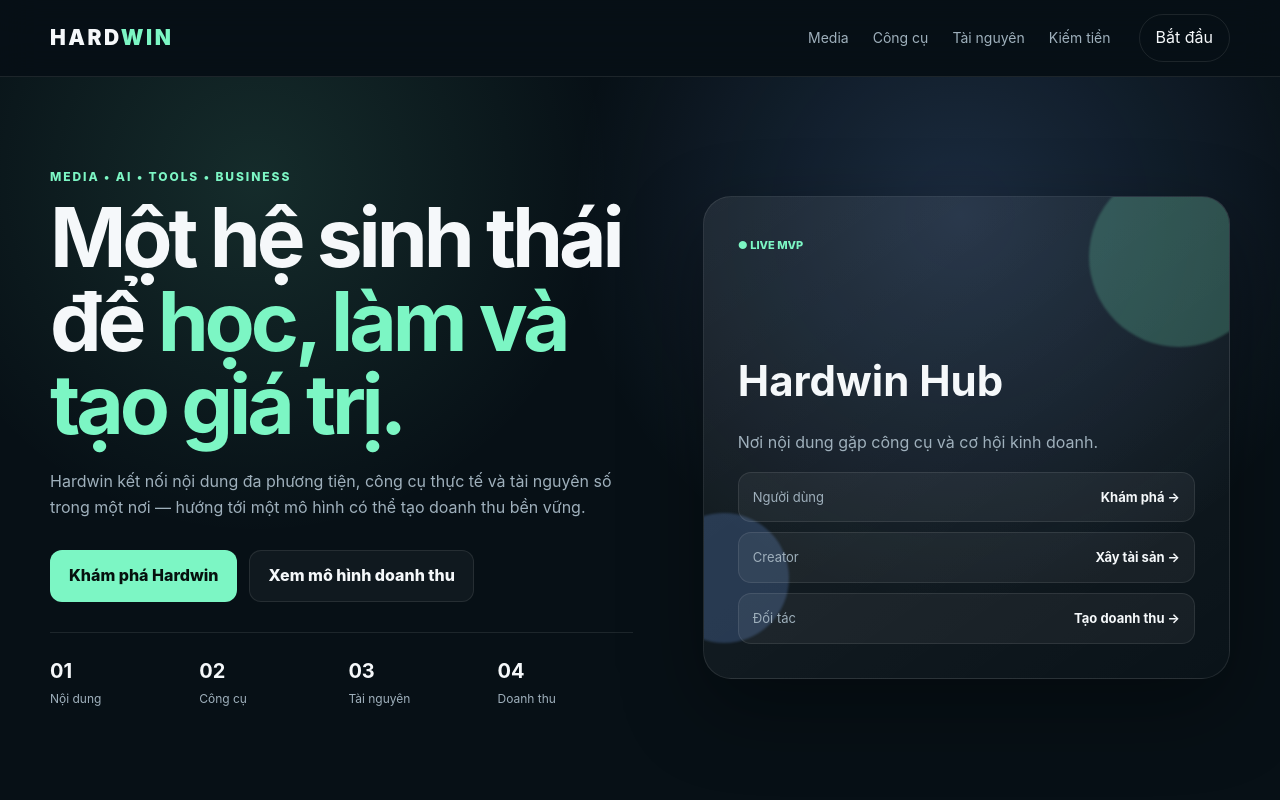
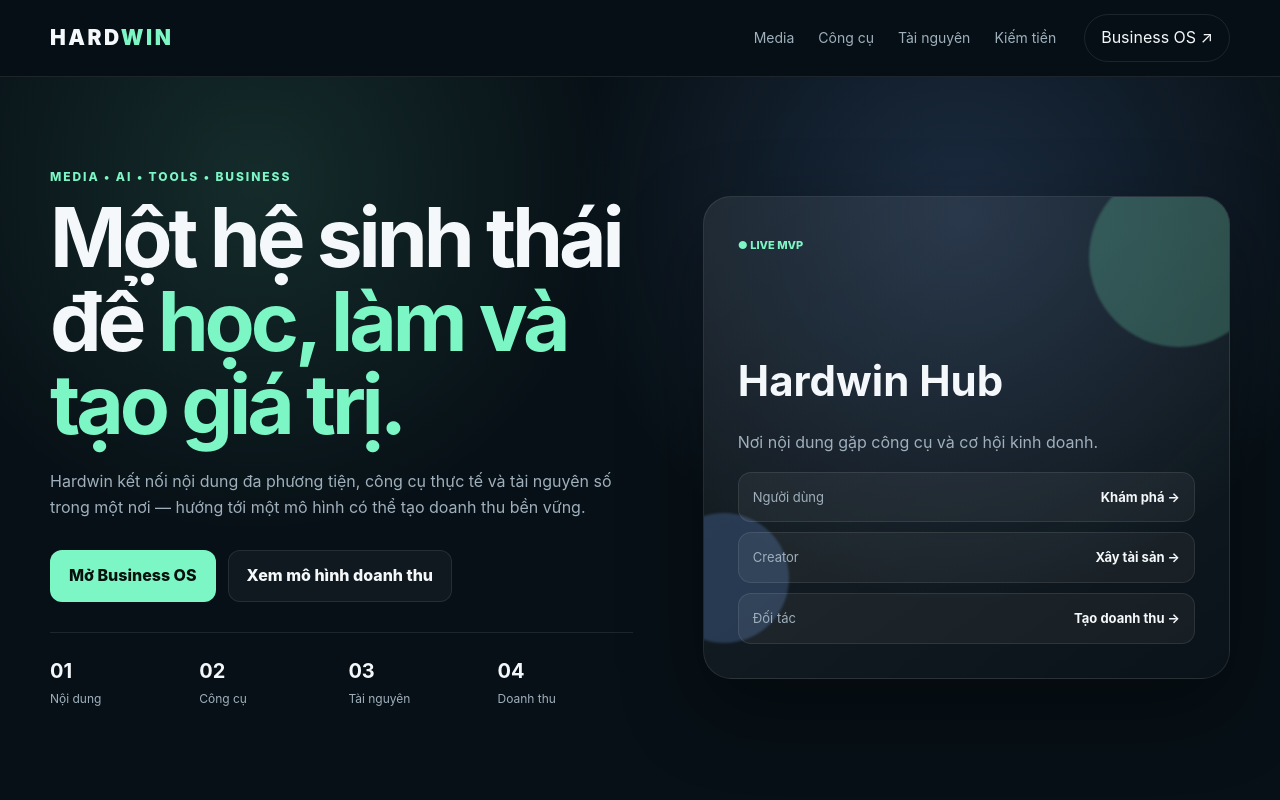
Before and after one commit to lethithuong902-create/hardwin, a website: page index.html in a window 1280 px wide. Shown: the top 800 px of the page. Drawn offline with Linux system fonts and the light colour scheme.

Commit message:
Connect Hardwin home to Business OS

```diff
--- a/index.html
+++ b/index.html
@@ -18,7 +18,7 @@
         <a href="#resources">Tài nguyên</a>
         <a href="#business">Kiếm tiền</a>
       </nav>
-      <a class="nav-cta" href="#business">Bắt đầu</a>
+      <a class="nav-cta" href="business.html">Business OS ↗</a>
     </div>
   </header>
 
@@ -30,7 +30,7 @@
           <h1>Một hệ sinh thái để <span>học, làm và tạo giá trị.</span></h1>
           <p class="hero-copy">Hardwin kết nối nội dung đa phương tiện, công cụ thực tế và tài nguyên số trong một nơi — hướng tới một mô hình có thể tạo doanh thu bền vững.</p>
           <div class="hero-actions">
-            <a class="button primary" href="#media">Khám phá Hardwin</a>
+            <a class="button primary" href="business.html">Mở Business OS</a>
             <a class="button secondary" href="#business">Xem mô hình doanh thu</a>
           </div>
           <div class="proof">
@@ -124,7 +124,7 @@
       </div>
     </section>
 
-    <section id="business" class="section business-section">
+    <section id="business-os-link" class="section alt"><div class="container"><div class="section-heading"><div><p class="eyebrow">HARDWIN BUSINESS OS</p><h2>Lõi sản phẩm đầu tiên của hệ sinh thái.</h2></div><p>Dashboard doanh nghiệp, CRM, AI Assistant và AI Router. Đây là nơi Hardwin bắt đầu tạo giá trị cho doanh nghiệp trước khi mở rộng sang các hệ thống khác.</p></div><a class="button primary" href="business.html">Đi vào Business OS ↗</a></div></section><section id="business" class="section business-section">
       <div class="container">
         <div class="section-heading">
           <div><p class="eyebrow">04 / BUSINESS</p><h2>Thiết kế doanh thu ngay từ đầu.</h2></div>
```
